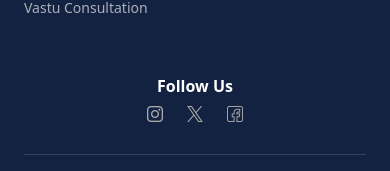
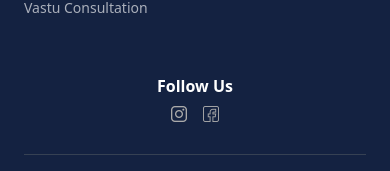
Before and after one commit to aruhkoncepts25/AruhKoncepts, a React (Vite) app in the folder Client/: page /featuredProject2 in a window 390 px wide. Shown: the part 3147-3318 px from the top of the page. Built offline with nearby package versions, Linux system fonts and the light colour scheme; a web font is replaced by a local one.

Commit message:
Footer Space icon

```diff
--- a/Client/src/Components/Footer.jsx
+++ b/Client/src/Components/Footer.jsx
@@ -89,14 +89,14 @@ const Footer = () => {
           {/* Follow Us */}
           <div className='relative lg:right-[175px]'>
             <h2 className="font-semibold">Follow Us</h2>
-            <div className="flex gap-3 mt-2 text-xl">
+            <div className="flex gap-4 justify-center mt-2 text-xl">
               <a href="https://www.instagram.com/ak_designkoncepts?igsh=a3I2Ym9vbWI1bGoz" target="_blank"
   rel="noopener noreferrer" aria-label="Instagram" className="hover:opacity-80">
                 <img src={instagram} alt="Instagram" className="h-4 w-4 object-contain" />
               </a>
-              <a href="#" aria-label="Twitter" className="hover:opacity-80">
+              {/* <a href="#" aria-label="Twitter" className="hover:opacity-80">
                 <img src={twitter} alt="Twitter" className="h-4 w-4 object-contain" />
-              </a>
+              </a> */}
               <a href="https://www.facebook.com/share/1VND5cUr6D/" target="_blank"
   rel="noopener noreferrer" aria-label="Facebook" className="hover:opacity-80">
                 <img src={facebook} alt="Facebook" className="h-4 w-4 object-contain" />
@@ -109,7 +109,7 @@ const Footer = () => {
 <div className="mt-8 pt-4 border-t border-gray-700 flex flex-col md:flex-row items-center justify-between text-xs text-gray-400">
   <p>© 2025 Aruh Koncepts | All Rights Reserved</p>
   <p>
-    Developed by{" "}
+    Developed by {" "}
     <a
       href="https://www.zenithstudio.in/"
       target="_blank"
@@ -212,17 +212,17 @@ const Footer = () => {
           </div>
 
           {/* Follow Us - Centered on Mobile */}
-          <div className="flex flex-col items-center mt-6 order-6">
+          <div className="flex flex-col items-center justify-center mt-6 order-6">
             <h2 className="font-semibold">Follow Us</h2>
-            <div className="flex gap-6 md:gap-4 mt-2 text-xl">
+            <div className="flex gap-4 md:gap-4 mt-2 text-xl">
               <a href="https://www.instagram.com/ak_designkoncepts?igsh=a3I2Ym9vbWI1bGoz" target="_blank"
   rel="noopener noreferrer" aria-label="Instagram" className="hover:opacity-80">
                 <img src={instagram} alt="Instagram" className="h-4 w-4 md:h-5 md:w-5 object-contain" />
               </a>
-              <a href="#" aria-label="Twitter" target="_blank"
+              {/* <a href="#" aria-label="Twitter" target="_blank"
   rel="noopener noreferrer" className="hover:opacity-80">
                 <img src={twitter} alt="Twitter" className="h-4 w-4 md:h-5 md:w-5 object-contain" />
-              </a>
+              </a> */}
               <a href="https://www.facebook.com/share/1VND5cUr6D/" target="_blank"
   rel="noopener noreferrer" aria-label="Facebook" className="hover:opacity-80">
                 <img src={facebook} alt="Facebook" className="h-4 w-4 md:h-5 md:w-5 object-contain" />
@@ -235,15 +235,13 @@ const Footer = () => {
         <div className="mt-8 pt-4 border-t border-gray-700 flex flex-col md:flex-row items-center justify-between text-xs text-gray-400">
           <p>© 2025 Aruh Koncepts | All Rights Reserved</p>
           <p>
-  Developed by
-  <a
+  Developed by <a
     href="https://www.zenithstudio.in/"
     target="_blank"
     rel="noopener noreferrer"
     className="text-[#C8966B] hover:underline cursor-pointer"
   >
-    Zenith Studio
-  </a>
+     Zenith Studio</a>
   </p>
         </div>
       </footer>
```
